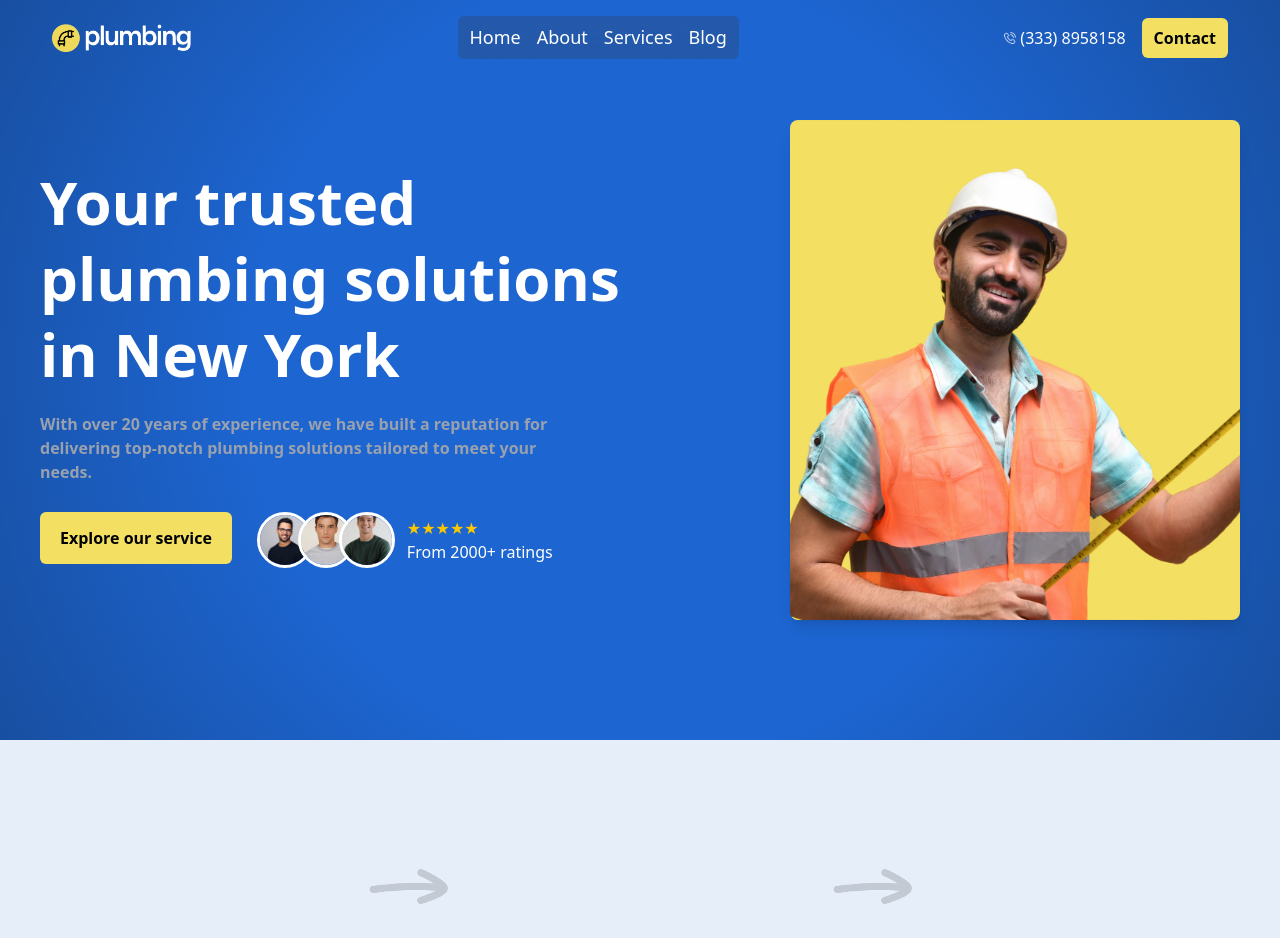
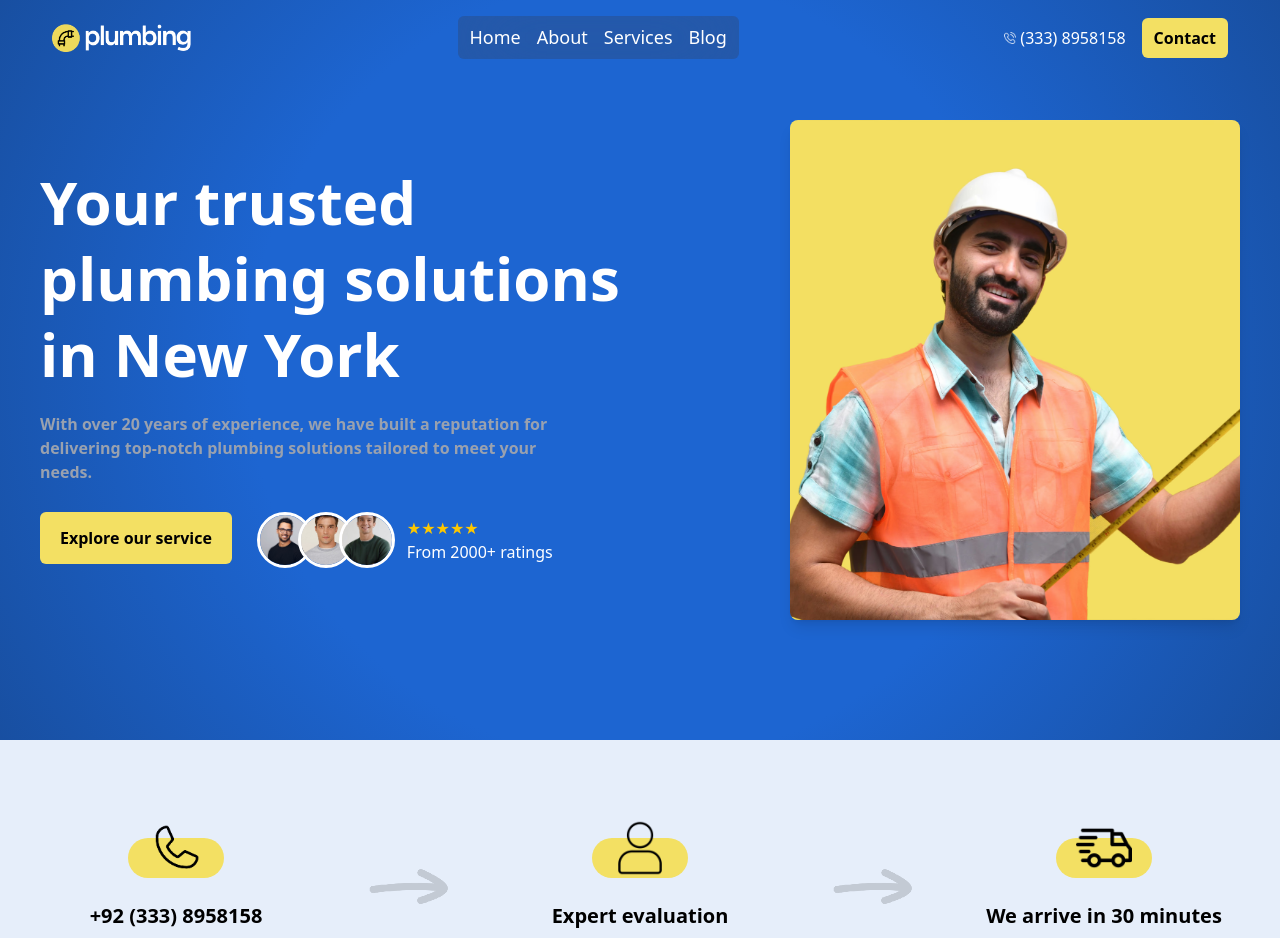
Before and after one commit to fahadKhan030/plumber-web, a React (Vite) app: page / in a window 1280 px wide. Shown: the top 938 px of the page. Built offline with nearby package versions, Linux system fonts and the light colour scheme.

Commit message:
Remove opacity and translate classes from GetStartedItem components in Home page for improved visibility

```diff
--- a/src/pages/GetStartedItem.jsx
+++ b/src/pages/GetStartedItem.jsx
@@ -22,7 +22,7 @@ const GetStartedItem = ({ icon, title, description }) => {
   }, []);
 
   return (
-    <div className="start opacity-0 transform translate-y-6 start-wraper flex flex-col items-center justify-center group">
+    <div className="start  transform translate-y-6 start-wraper flex flex-col items-center justify-center group">
       <div className=" w-24 h-10 flex items-center justify-center bg-[#F3E063] rounded-full">
         <img
           src={icon}
--- a/src/pages/Home.jsx
+++ b/src/pages/Home.jsx
@@ -328,20 +328,20 @@ const Home = () => {
         <div className="start-wrapper flex flex-col md:flex-row justify-between items-center gap-14 max-w-[1200px] w-full mx-auto">
           <GetStartedItem
             icon={phone}
-            className="start opacity-0 transform translate-x-6"
+            className=""
             title="+92 (333) 8958158"
             description="We remain available 24/7 for any plumbing emergency."
           />
           <img src={arrow} alt="" className="lg:flex hidden" />
           <GetStartedItem
-            className="start opacity-0 transform translate-x-6"
+            className=""
             icon={person}
             title="Expert evaluation"
             description="Our experts will evaluate the situation and look for solutions."
           />
           <img src={arrow} alt="" className="lg:flex hidden" />
           <GetStartedItem
-            className="start opacity-0 transform translate-x-6"
+            className=""
             icon={delivery}
             title="We arrive in 30 minutes"
             description="Our team will arrive with all the necessary equipment."
```
